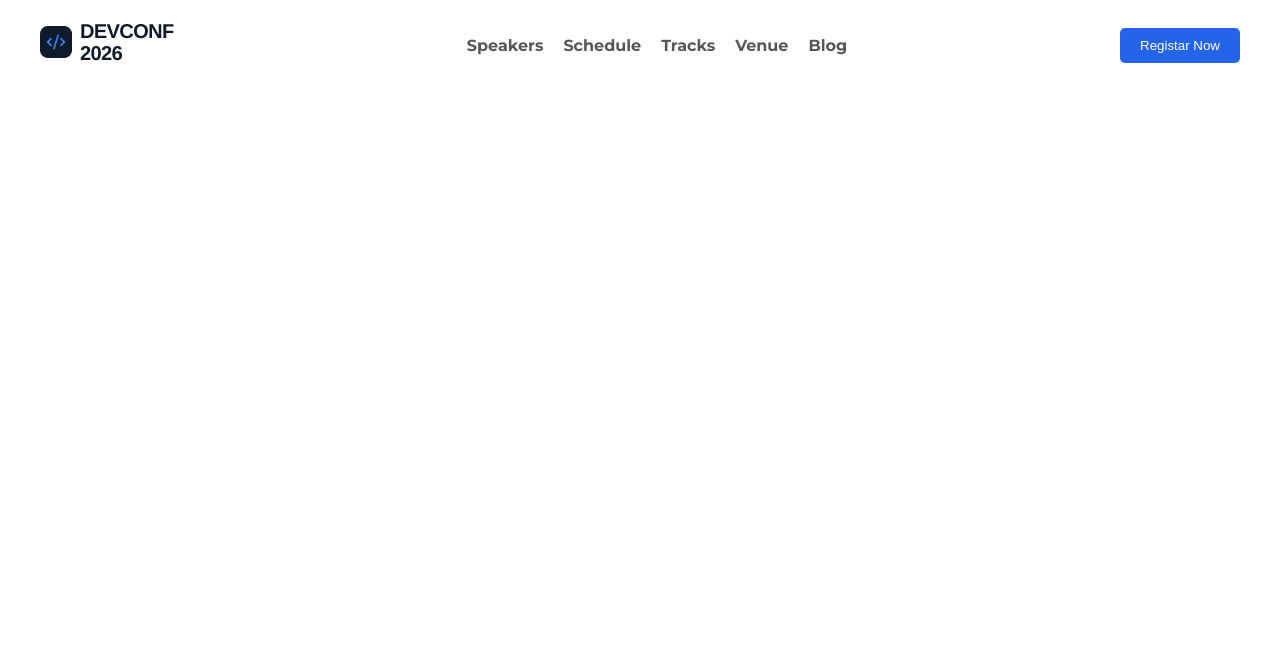
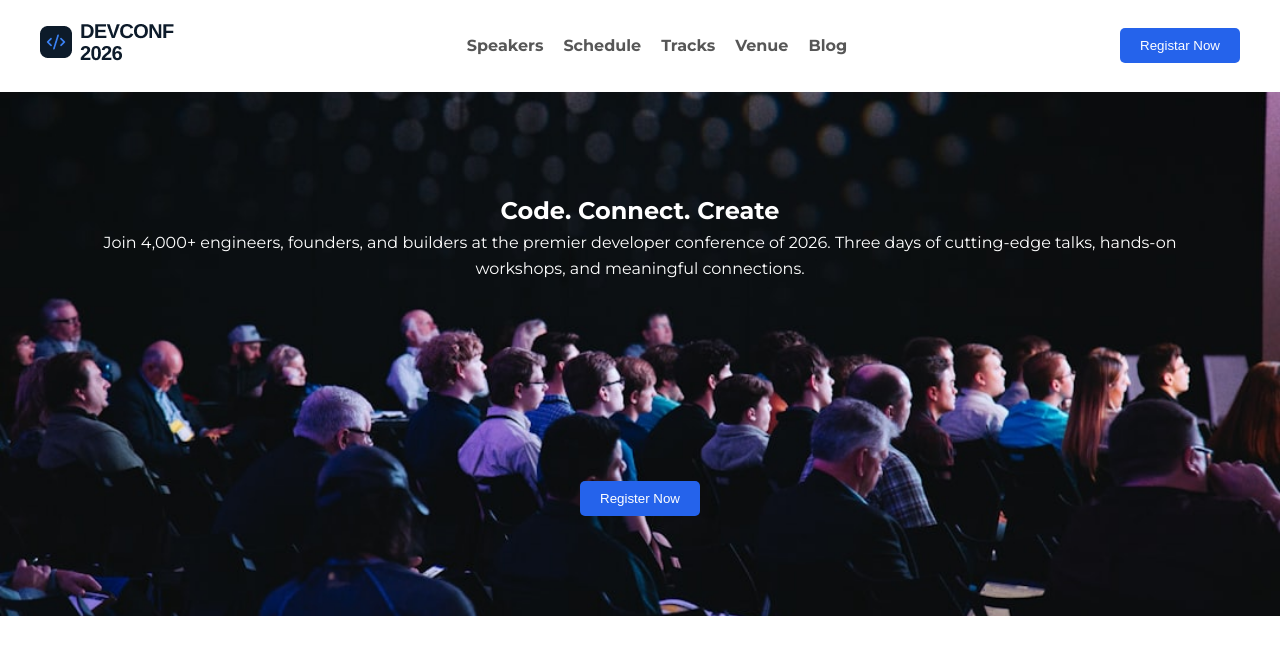
Before and after one commit to sotonalamgir/Assignment-1, a plain HTML site: page index.html in a window 1280 px wide. Drawn offline with Linux system fonts and the light colour scheme.

Commit message:
hero section

```diff
--- a/index.html
+++ b/index.html
@@ -26,13 +26,21 @@
                     </ul>
                 </nav>
             </div>
-            <div class="nav-btn">
-                <button>Registar Now</button>
-            </div>
+            <button class="button">Registar Now</button>
         </section>
     </header>
     <main>
-
+        <section class="hero-section">
+            <div class="container hero-container">
+                <div class="hero-content">
+                    <h1>Code. Connect. Create</h1>
+                    <p>Join 4,000+ engineers, founders, and builders at the premier developer conference of 2026. Three days of cutting-edge talks, hands-on workshops, and meaningful connections.</p>
+                    <div class="hero-btn">
+                        <button class="button hero-btn">Register Now</button>
+                    </div>
+                </div>
+            </div>
+        </section>
     </main>
 </body>
 </html>
--- a/styles/style.css
+++ b/styles/style.css
@@ -13,15 +13,13 @@ img{
     max-width: 100%;
     height: auto;
 }
-button{
+.button{
     background-color: #2563EB;
     color: #fff;
     padding: 10px 20px;
     border: none;
     border-radius: 5px;
     cursor: pointer;
-    border: none;
-    outline: none;
 }
 body{
     font-family: "Montserrat", sans-serif;
@@ -52,15 +50,21 @@ nav ul li a{
     color: #575757;
     font-weight: bold;
 }
-.nav-btn button{
-    background-color: #2563EB;
+/* Header Styles end */
+
+/* hero section start here */
+.hero-section{
+    background-image: url('../assets/banner.jpg');
+    background-size: cover;
+    background-position: center;
+    text-align: center;
+}
+.hero-content{
     color: #fff;
-    padding: 10px 20px;
-    border: none;
-    border-radius: 5px;
-    cursor: pointer;
-    border: none;
-    outline: none;
+    padding: 80px 20px;
+}
+.hero-btn{
+    margin-top: 100px;
 }
 
-/* Header Styles end */
+/* hero section end here */
```
